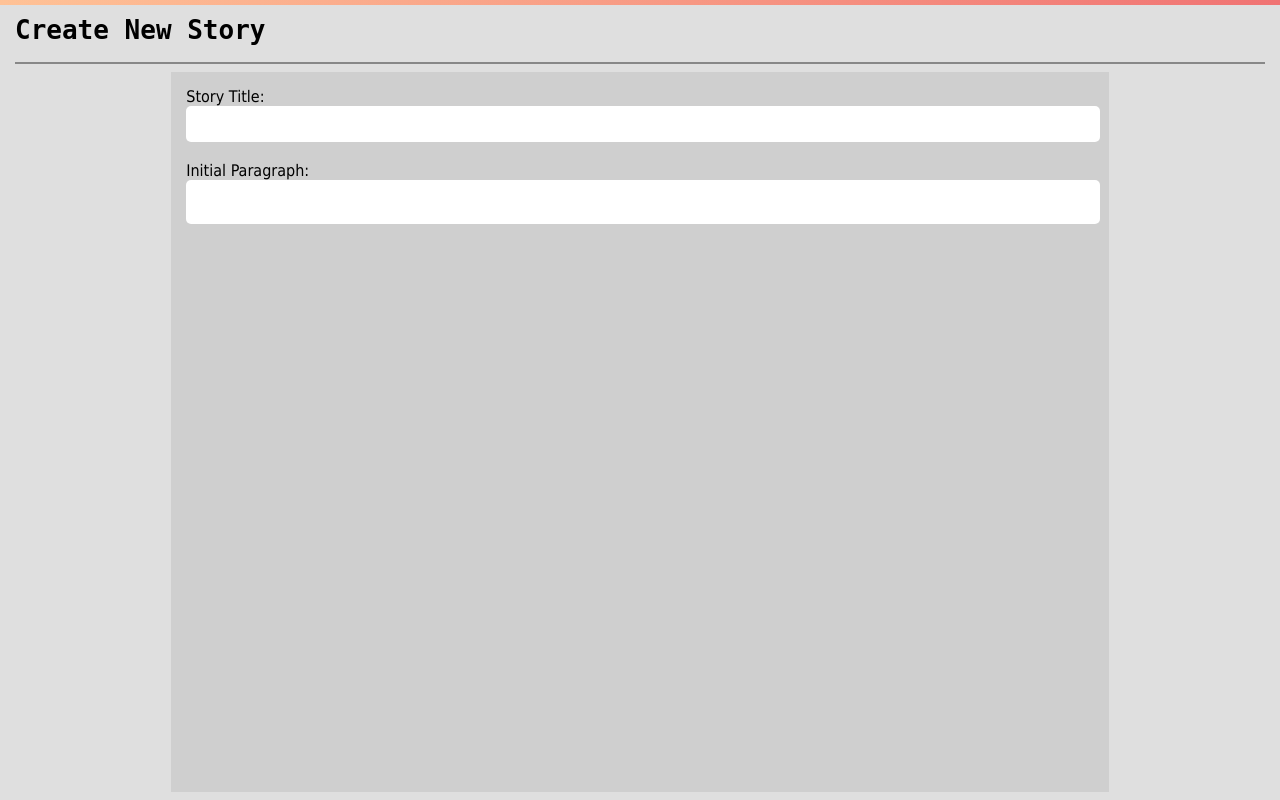
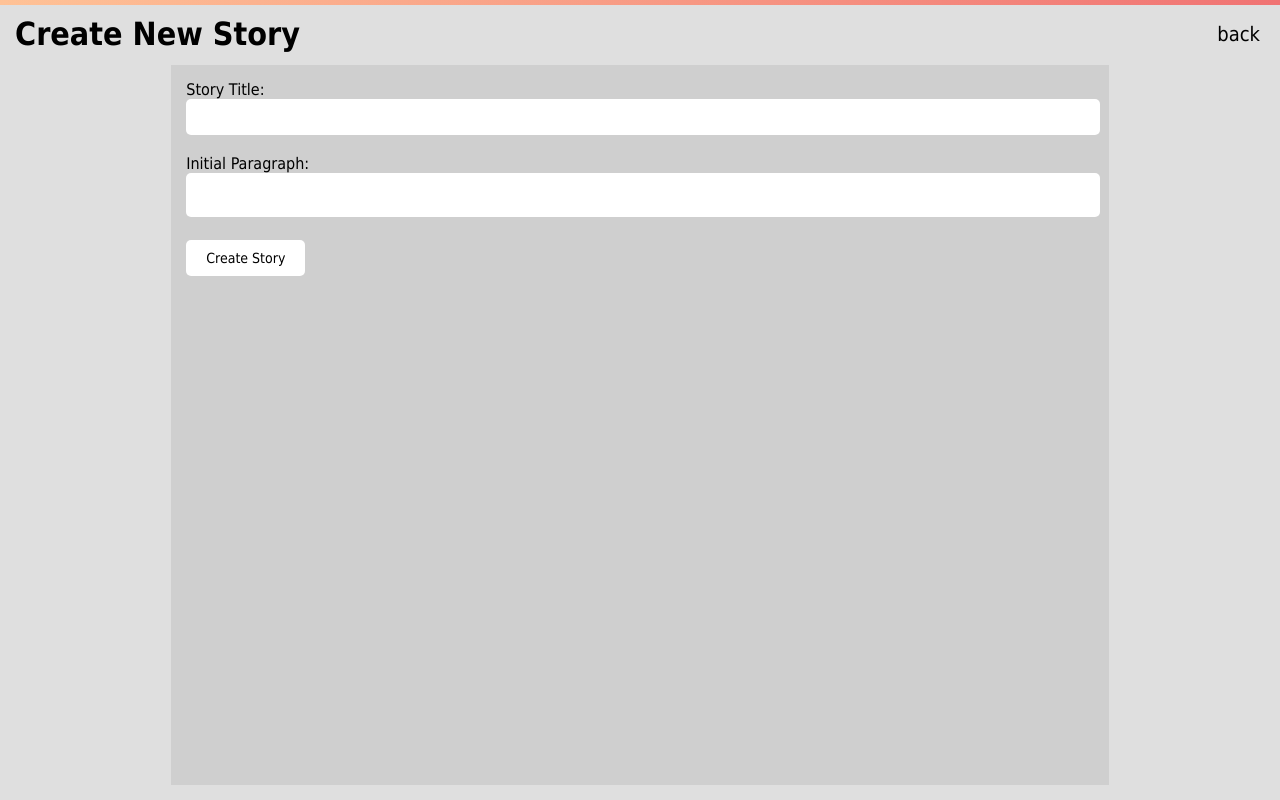
Before and after one commit to lawrenceliu2/xmdt, a Flask app: page /create in a window 1280 px wide. Run offline with Flask 2, Linux system fonts and the light colour scheme.

Commit message:
added back button to create story

```diff
--- a/templates/create.html
+++ b/templates/create.html
@@ -162,7 +162,7 @@
 	    	position: relative;
 	    	width: 75%;
 	    	height: calc(100% - 50px);
-	    	margin: 0 auto;
+	    	margin: 50px auto;
 	    	background-color: #cfcfcf;
 		box-sizing: border-box;
 	    	padding: 15px;
@@ -193,6 +193,23 @@
 	    	border-radius: 5px;
 	    }
 
+	    input[type=submit] {
+		background-color: #fff;
+		border: none;
+		outline: none;
+		padding: 10px 20px;
+		font-size: 14px;
+		border-radius: 5px;
+		font-family: "Tahoma","DejaVu Sans",sans-serif;
+		margin: 0 auto;
+		position: relative;
+	}
+
+	input[type=submit]:active {
+		background: linear-gradient(to right,rgba(255,194,150,0.25),rgba(240,115,115,0.25));
+		box-shadow: inset 1px 1px 10px #BAA8A6;
+	}
+
         </style>
   </head>
   <body>
@@ -200,8 +217,8 @@
       <div id="style-bar">
       </div>
       <div id="content">
-	    <h1 style="font-family: monospace; margin-top: 0;">Create New Story</h1>
-	    <hr style="background-color: #888">
+	    <h1 style="margin-top: 0; float: left">Create New Story</h1>
+	<a style="float: right; font-size: 28px; text-decoration: none; color: #000;" href="/storylist"><span id="logout-button" style="font-size: 20px; margin-right: 5px;">back</span></a>
 	    <div id="form-container">
 	      <form id="create-story-form" action=[FORM ACTION HERE] method="POST">
 		Story Title:<br>
@@ -209,7 +226,9 @@
 		<br><br>
 		Initial Paragraph:<br>
 		<textarea class="cred" id="init-para" name="init"></textarea>
-		</form>
+		<br><br>
+		<input type="submit" value="Create Story">
+	      </form>
 	    </div>
       </div>
     </div>
--- a/templates/stories.html
+++ b/templates/stories.html
@@ -208,7 +208,6 @@
 	<a style="float: right; font-size: 28px; text-decoration: none; color: #000;" href="/logout"><span id="logout-button" style="font-size: 20px; margin-right: 5px;">logout</span></a>
 	<a style="float: right; font-size: 28px; text-decoration: none; color: #000;" href="/create"><span id="logout-button" style="font-size: 20px; margin-right: 25px;">create story</span></a>
 	    <div id="stories-container">
-	    <hr style="background-color: #888">
 	      <ul style="list-style: none;">
 	      {% for item in stories %}
 	      <a href="/story?story="{{ item.url }}>{{ item.title }}</a>
```
